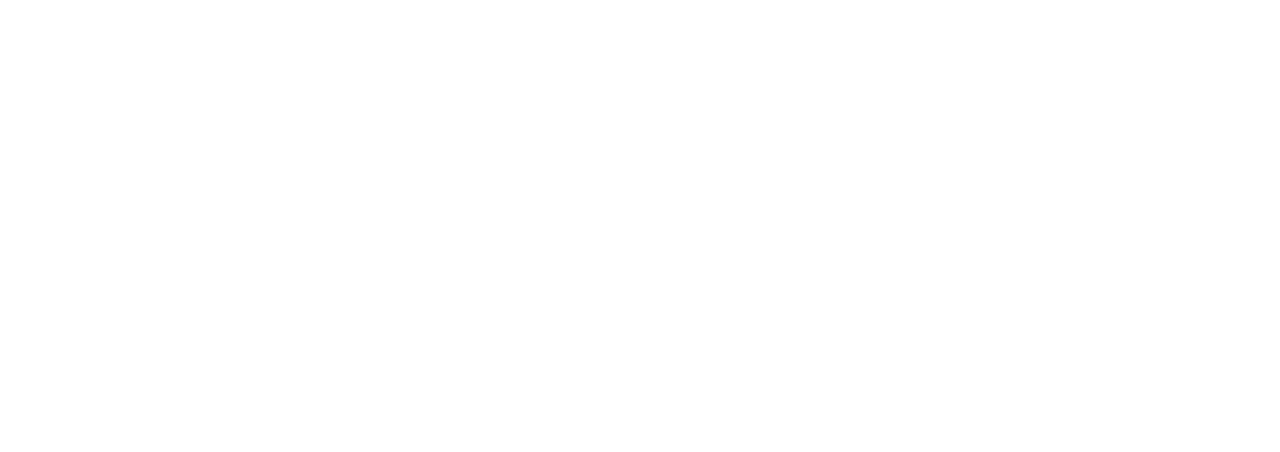
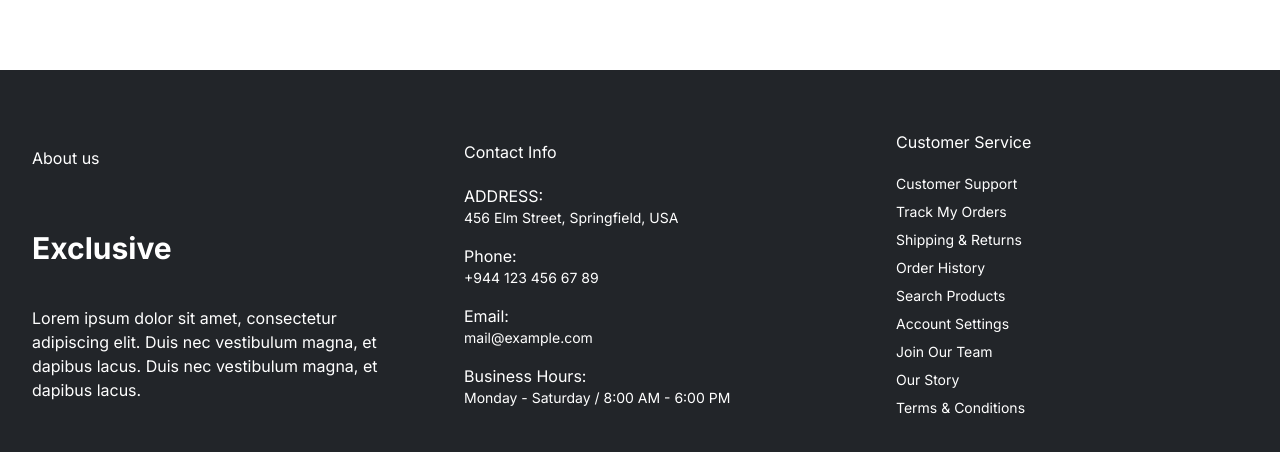
Before and after one commit to e-qa/exclusive-e-commerce, a Next.js app: page / in a window 1280 px wide. Shown: the part 1901-2353 px from the top of the page. Before the commit the page ends 1891 px from the top, so only its background shows below. Built offline with nearby package versions, Linux system fonts and the light colour scheme; no server answers; the database is empty.

Commit message:
add footer

```diff
--- a/app/layout.tsx
+++ b/app/layout.tsx
@@ -2,6 +2,7 @@
 import { Inter } from 'next/font/google';
 import './globals.css';
 import Navbar from '@/components/navbar/Navbar';
+import Footer from '@/components/footer/Footer';
 
 const inter = Inter({ subsets: ['latin'] });
 
@@ -20,6 +21,7 @@
       <body className={inter.className}>
         <Navbar />
         {children}
+        <Footer />
       </body>
     </html>
   );
--- /dev/null
+++ b/components/footer/Footer.tsx
@@ -0,0 +1,64 @@
+import Logo from '../navbar/Logo';
+
+const Footer = () => {
+  return (
+    <footer className="bg-secondary mt-20">
+      <div className="container py-10 text-white">
+        <div className="flex items-center gap-20 w-full">
+          <div className="w-full flex flex-col gap-10">
+            <h4 className="my-5">About us</h4>
+            <Logo />
+            <p className="text-base">
+              Lorem ipsum dolor sit amet, consectetur adipiscing elit. Duis nec
+              vestibulum magna, et dapibus lacus. Duis nec vestibulum magna, et
+              dapibus lacus.
+            </p>
+          </div>
+
+          <div className="w-full">
+            <h4 className="my-5">Contact Info</h4>
+            <ul className="flex flex-col gap-4">
+              <li className="flex flex-col">
+                <span className="text-base">ADDRESS:</span>
+                <span className="text-sm ">
+                  456 Elm Street, Springfield, USA
+                </span>
+              </li>
+              <li className="flex flex-col">
+                <span className="text-base">Phone:</span>
+                <span className="text-sm "> +944 123 456 67 89</span>
+              </li>
+              <li className="flex flex-col">
+                <span className="text-base">Email:</span>
+                <span className="text-sm ">mail@example.com</span>
+              </li>
+              <li className="flex flex-col">
+                <span className="text-base">Business Hours:</span>
+                <span className="text-sm ">
+                  Monday - Saturday / 8:00 AM - 6:00 PM
+                </span>
+              </li>
+            </ul>
+          </div>
+
+          <div className="w-full">
+            <h4 className="my-5">Customer Service</h4>
+            <ul className="flex flex-col gap-2 text-sm">
+              <li>Customer Support</li>
+              <li>Track My Orders</li>
+              <li>Shipping & Returns</li>
+              <li>Order History</li>
+              <li>Search Products</li>
+              <li>Account Settings</li>
+              <li>Join Our Team</li>
+              <li>Our Story</li>
+              <li>Terms & Conditions</li>
+            </ul>
+          </div>
+        </div>
+      </div>
+    </footer>
+  );
+};
+
+export default Footer;
--- a/components/hero/LatestProducts.tsx
+++ b/components/hero/LatestProducts.tsx
@@ -6,7 +6,7 @@
 
   return (
     <div className="container">
-      <h2 className="text-4xl my-10">Latest Products</h2>
+      <h4 className="text-4xl my-10">Latest Products</h4>
       <ProductsGrid products={products} />
     </div>
   );
--- a/components/navbar/Logo.tsx
+++ b/components/navbar/Logo.tsx
@@ -4,7 +4,7 @@
 import Button from '../button/Button';
 
 interface LogoProps {
-  toggleMenu: () => void;
+  toggleMenu?: () => void;
 }
 
 const Logo = ({ toggleMenu }: LogoProps) => {
```
